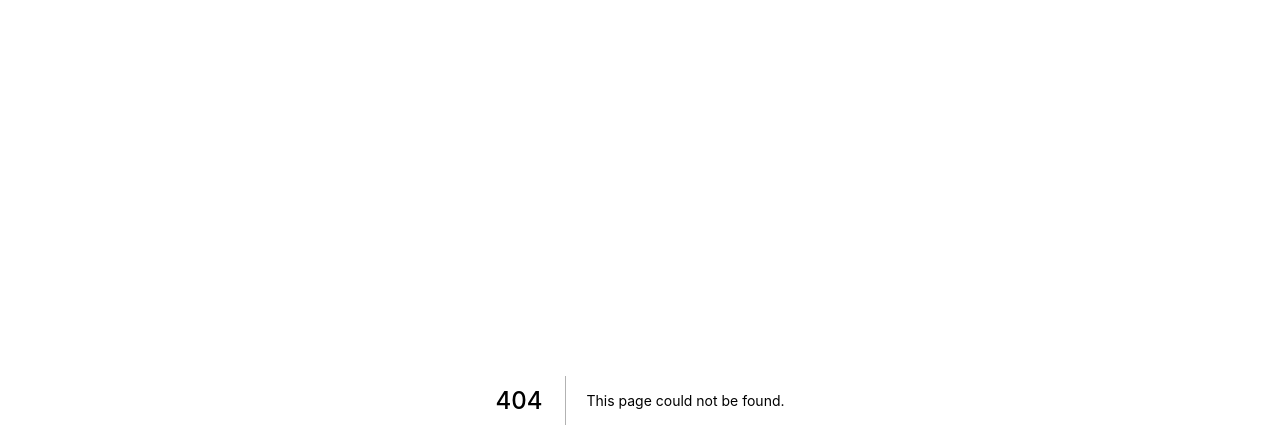
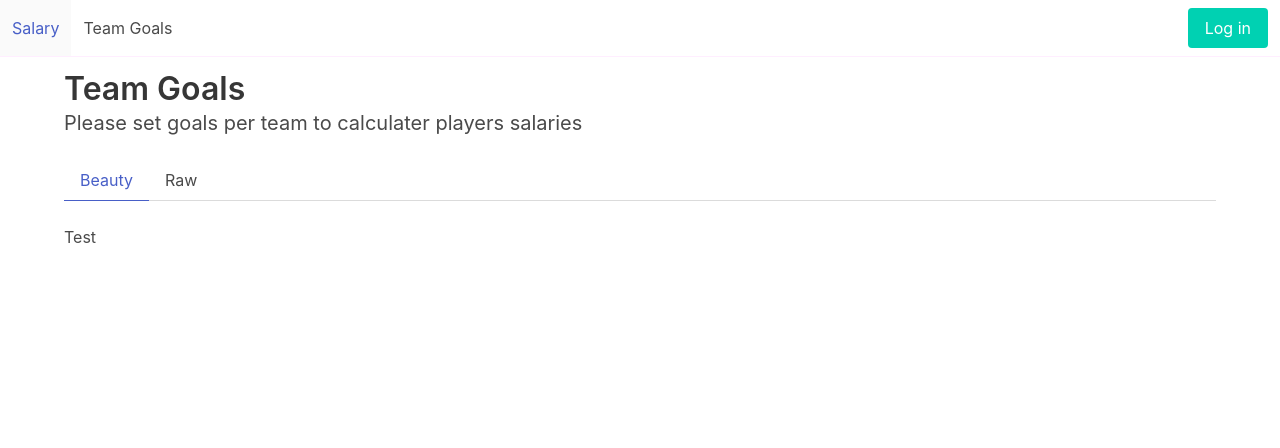
Before and after one commit to OscarDHdz/resuelve-prueba, a Next.js app in the folder packages/ui/: page /team-goals in a window 1280 px wide. Before the commit this address had no page. Shown: the top 448 px of the page. Built offline with nearby package versions, Linux system fonts and the light colour scheme; no server answers.

Commit message:
UI - Init Team Goals page

```diff
--- a/packages/ui/components/Nav.js
+++ b/packages/ui/components/Nav.js
@@ -1,4 +1,5 @@
 import React from 'react';
+import Link from 'next/link';
 
 const Nav = () => {
   return (
@@ -13,22 +14,22 @@ const Nav = () => {
 
       <div id="navbarBasicExample" className="navbar-menu">
         <div className="navbar-start">
-          <a className="navbar-item">
-            Home
-          </a>
-
-          {/* <a className="navbar-item">
-            Home
-          </a> */}
+          <Link href="/">
+            <a className="navbar-item">
+              Salary
+            </a>
+          </Link>
+          <Link href="/team-goals">
+            <a className="navbar-item">
+              Team Goals
+            </a>
+          </Link>
         </div>
 
         <div className="navbar-end">
           <div className="navbar-item">
             <div className="buttons">
               <a className="button is-primary">
-                <strong>Sign up</strong>
-              </a>
-              <a className="button is-light">
                 Log in
               </a>
             </div>
--- a/packages/ui/components/RawJsonInput.js
+++ b/packages/ui/components/RawJsonInput.js
@@ -1,8 +1,8 @@
 import React, {Fragment, useState, useEffect} from 'react';
 
-const RawJsonInput = ({handleDataChange, playersData, handleSubmit}) => {
+const RawJsonInput = ({handleDataChange, data, handleSubmit}) => {
 
-  const [jsonRawVal, setJsonRawVal] = useState(playersData ? JSON.stringify(playersData, undefined, 2) : '');
+  const [jsonRawVal, setJsonRawVal] = useState(data ? JSON.stringify(data, undefined, 2) : '');
   const [isSyntaxValid, setIsSyntaxValid] = useState(true); // Needed for textare
   const [isJSONValid, setIsJSONValid] = useState(false); // Needed it for button
 
--- a/packages/ui/pages/_app.js
+++ b/packages/ui/pages/_app.js
@@ -1,10 +1,13 @@
 import React from 'react';
+import Layout from '../components/Layout';
 import 'bulma/css/bulma.min.css';
 import '../public/style.css';
 
 const AppWrapper = ({Component, pageProps}) => {
   return (
-    <Component {...pageProps}/>
+    <Layout>
+      <Component {...pageProps}/>
+    </Layout>
   )
 }
 
--- /dev/null
+++ b/packages/ui/pages/team-goals.js
@@ -0,0 +1,76 @@
+import React, { useState, useEffect } from 'react';
+import RawJsonInput from '../components/RawJsonInput';
+import Tabs from '../components/Tabs';
+
+const TeamGoals = () => {
+
+  const [goalsData, setGoalsData] = useState(null);
+  const [sharedGoalsData, setSharedGoalsData] = useState(null); // Hook to share data across inputs (Without infinite cycle)
+  const [dataReload, setDataReload] = useState(true);
+  const [activeTab, setActiveTab] = useState(0);
+
+  const handleTabChange = (tabIndex) => {
+    setSharedGoalsData(goalsData);
+    setActiveTab(tabIndex);
+  }
+
+  // Get Teams Goals from service
+  useEffect(() => {
+    const getTeamsGoals = async () => {
+      const response = await fetch('http://localhost:3000/_api/v1/team-goals', {
+        method: 'GET',
+        headers: {
+          'Content-Type': 'application/json',
+          'x-auth': 'eyJhbGciOiJIUzI1NiIsInR5cCI6IkpXVCJ9.eyJ1c2VyIjoiYWRtaW4iLCJhY2Nlc3MiOiJhdXRoIiwiaWF0IjoxNTg1NjIxMTc2fQ.wiQHd1hlU7w0ygVy3WqxkUoUu5vBCtCX82porP4hqxg'
+        },
+      });
+      const data = await response.json();
+      if (response.ok) {
+        setGoalsData(data);
+      } else {
+        setGoalsData(null);
+      }
+      setDataReload(false);
+    }
+
+    if (dataReload) {
+      getTeamsGoals();
+    }
+  }, [dataReload])
+
+  const handleDataChange = () => {
+
+  }
+
+  const handleSubmit = () => {
+
+  }
+
+  const getCurrentInputComponent = () => {
+    return tabs[activeTab].component;
+  }
+
+  const tabs = [
+    {label: 'Beauty', component: <h1>Test</h1>},
+    {label: 'Raw', component: <RawJsonInput data={sharedGoalsData} handleDataChange={handleDataChange} handleSubmit={handleSubmit}/>}
+  ];
+
+
+  return (
+    <div className="container">
+      <h1 className="title">Team Goals</h1>
+      <h2 className="subtitle">Please set goals per team to calculater players salaries</h2>
+
+      <Tabs
+        onTabChange={handleTabChange}
+        tabs={tabs}
+        initialTab={activeTab}
+        />
+      {
+        getCurrentInputComponent()
+      }
+    </div>
+  )
+}
+
+export default TeamGoals;
--- a/packages/ui/public/style.css
+++ b/packages/ui/public/style.css
@@ -6,6 +6,10 @@ td, th {
   padding: 14px !important;
 }
 
+.container {
+  margin-top: 14px;
+}
+
 td:nth-child(2),
 th:nth-child(2)  {
   text-align: right !important;
```
Also changed, not shown: packages/ui/pages/index.js (+4 -7 lines).
